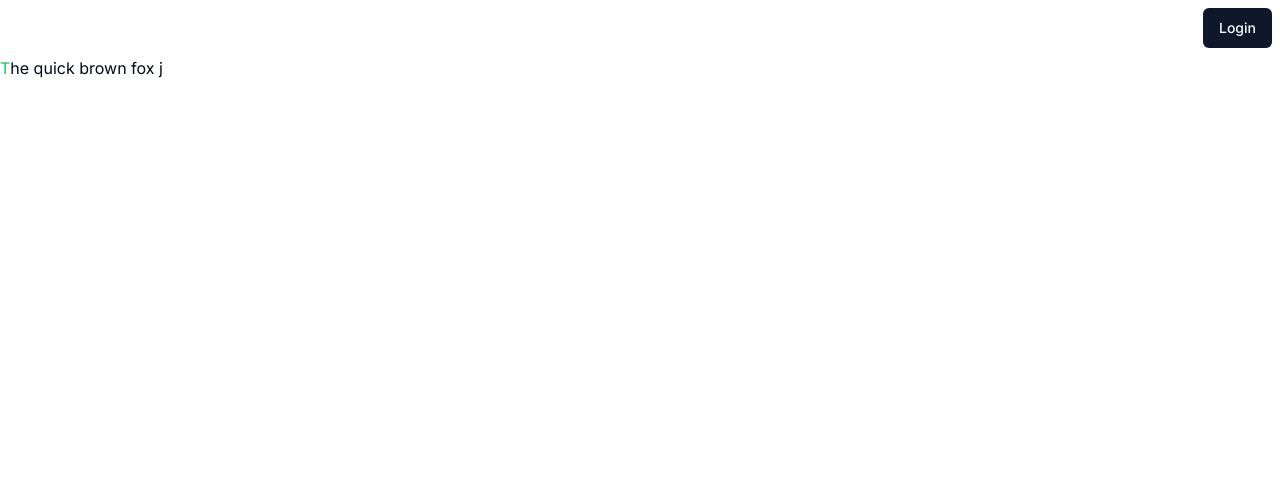
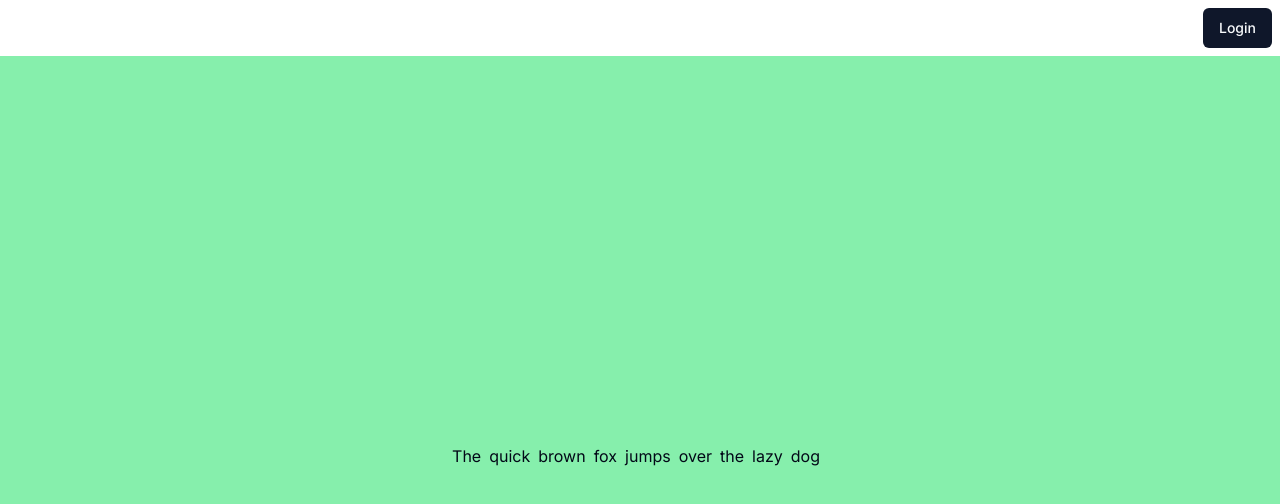
Before and after one commit to Proxy-o/1337typing, a Next.js app: page / in a window 1280 px wide. Shown: the top 504 px of the page. Built offline with nearby package versions, Linux system fonts and the light colour scheme; no server answers.

Commit message:
[ui] new logic to handle text

```diff
--- a/src/app/page.tsx
+++ b/src/app/page.tsx
@@ -5,45 +5,66 @@ import { useState, useEffect, useRef, use } from "react";
 
 export default function Home() {
 	const initialWords = "The quick brown fox jumps over the lazy dog";
-	const [leftPadding, setLeftPadding] = useState(
-		new Array(20).fill(" ").join("")
+	const wordsArr = initialWords.split(" ");
+	const [word, setWord] = useState(wordsArr[0]);
+	const [currentLetter, setCurrentLetter] = useState(word[0]);
+	const [currentWordIndex, setCurrentWordIndex] = useState(0);
+	const [currentLetterIndex, setCurrentLetterIndex] = useState(0);
+	const [lettersStyling, setLettersStyling] = useState(
+		wordsArr.forEach((word) => {
+			word.split("").map((letter, index) => {
+				return { letter: letter, index: index, isCurrent: false };
+			});
+		})
 	);
-	const [outgoingChars, setOutgoingChars] = useState("");
-	const [currentChar, setCurrentChar] = useState(initialWords.charAt(0));
-	const [incomingChars, setIncomingChars] = useState(initialWords.substring(1));
+
 	useKeyPress((key: any) => {
-		//1
-		let updatedOutgoingChars = outgoingChars;
-		let updatedIncomingChars = incomingChars;
+		if (key === currentLetter) {
+			setCurrentLetter(word[currentLetterIndex + 1]);
+			setCurrentLetterIndex(currentLetterIndex + 1);
+			setLettersStyling();
+		}
+		if (key === "Backspace" && currentLetterIndex > 0) {
+			setCurrentLetter(word[currentLetterIndex - 1]);
+			setCurrentLetterIndex(currentLetterIndex - 1);
+		}
+		if (key === "Backspace" && currentLetterIndex === 0) {
+			if (currentWordIndex > 0) {
+				setCurrentWordIndex(currentWordIndex - 1);
+				setWord(wordsArr[currentWordIndex - 1]);
+				setCurrentLetterIndex(wordsArr[currentWordIndex - 1].length - 1);
+				setCurrentLetter(
+					wordsArr[currentWordIndex - 1][
+						wordsArr[currentWordIndex - 1].length - 1
+					]
+				);
+			}
+		}
 
-		//2
-		if (key === currentChar) {
-			//3
-			if (leftPadding.length > 0) {
-				setLeftPadding(leftPadding.substring(1));
-			}
-			//4
-			updatedOutgoingChars += currentChar;
-			setOutgoingChars(updatedOutgoingChars);
-
-			//5
-			setCurrentChar(incomingChars.charAt(0));
-
-			//6
-			updatedIncomingChars = incomingChars.substring(1);
-			if (updatedIncomingChars.split(" ").length < 10) {
-				updatedIncomingChars += " " + initialWords;
-			}
-			setIncomingChars(updatedIncomingChars);
+		if (key === " ") {
+			setCurrentWordIndex(currentWordIndex + 1);
+			setWord(wordsArr[currentWordIndex + 1]);
+			setCurrentLetterIndex(0);
+			setCurrentLetter(wordsArr[currentWordIndex + 1][0]);
 		}
 	});
+
 	return (
-		<p className="Character">
-			<span className="text-slate-500">
-				{(leftPadding + outgoingChars).slice(-20)}
-			</span>
-			<span className="text-green-500">{currentChar}</span>
-			<span>{incomingChars.substring(0, 20)}</span>
-		</p>
+		<div className="bg-green-300 flex  h-screen justify-center items-center">
+			{wordsArr.map((word, word_index) => (
+				<div key={word_index} className=" mr-2">
+					{word.split("").map((letter, index) => (
+						<span
+							key={index}
+							className={`${
+								currentLetterIndex === index && currentWordIndex === word_index
+							}`}
+						>
+							{letter}
+						</span>
+					))}
+				</div>
+			))}
+		</div>
 	);
 }
--- a/src/hooks/useKeyPress.ts
+++ b/src/hooks/useKeyPress.ts
@@ -8,7 +8,7 @@ const useKeyPress = (callback: any) => {
 	useEffect(() => {
 		//4
 		const downHandler = ({ key }: { key: string }) => {
-			if (keyPressed !== key && key.length === 1) {
+			if (keyPressed !== key) {
 				setKeyPressed(key);
 				callback && callback(key);
 			}
```
